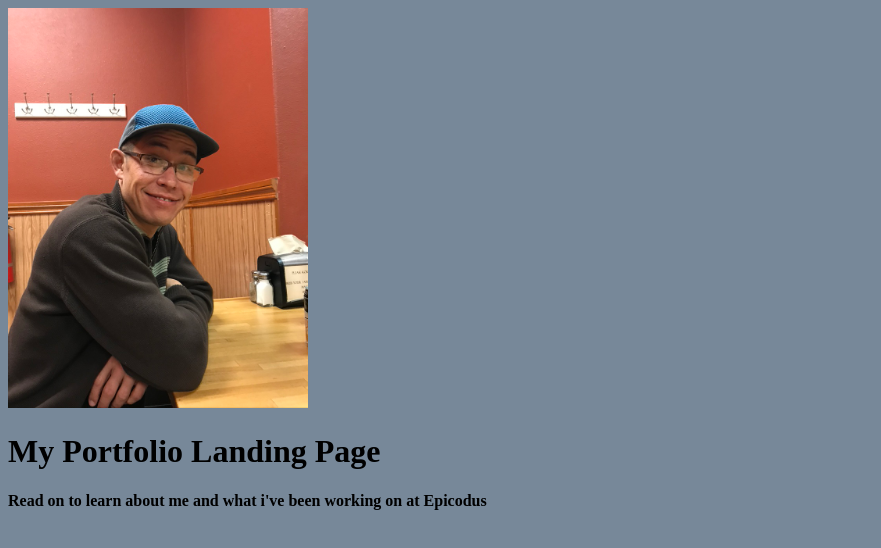
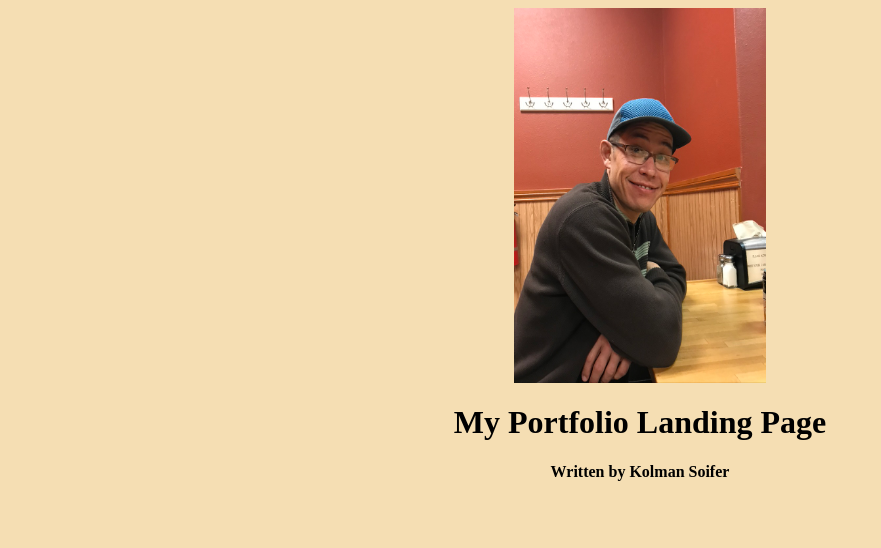
Before and after one commit to kolmansoifer/Portfolio-Landing-Page, a plain HTML site: page index.html in a window 1280 px wide. Shown: the whole page, without its empty margins (0-881 px from the left). Drawn offline with Linux system fonts and the light colour scheme.

Commit message:
Centered h1 and h4

```diff
--- a/css/styles.css
+++ b/css/styles.css
@@ -0,0 +1,9 @@
+.center {
+  display: block;
+  margin-left: auto;
+  margin-right: auto;
+  width: 20%;
+}
+div.a {
+  text-align: center;
+}
--- a/index.html
+++ b/index.html
@@ -6,11 +6,12 @@
   <meta name="viewport" content="width=device-width, initial-scale=1.0">
   <title>Kolman's Portfolio Landing Page</title>
 </head>
-<body style="background-color: lightslategray;">
-  <img src="img/DD8163BC-1B56-4DA8-909C-66A3788F1D22_1_105_c.jpeg" width="300" height="400" alt="A picture of me">
+<body style="background-color:wheat">
+  <img src="img/DD8163BC-1B56-4DA8-909C-66A3788F1D22_1_105_c.jpeg" width="200" height="375" alt="A picture of me" class="center">
+  <div class="a">
   <h1>My Portfolio Landing Page</h1>
-  <h4>Read on to learn about me and what i've been working on at Epicodus</h4>
-
+  <h4>Written by Kolman Soifer</h4>
+  </div>
 
 </body>
 </html>
```
